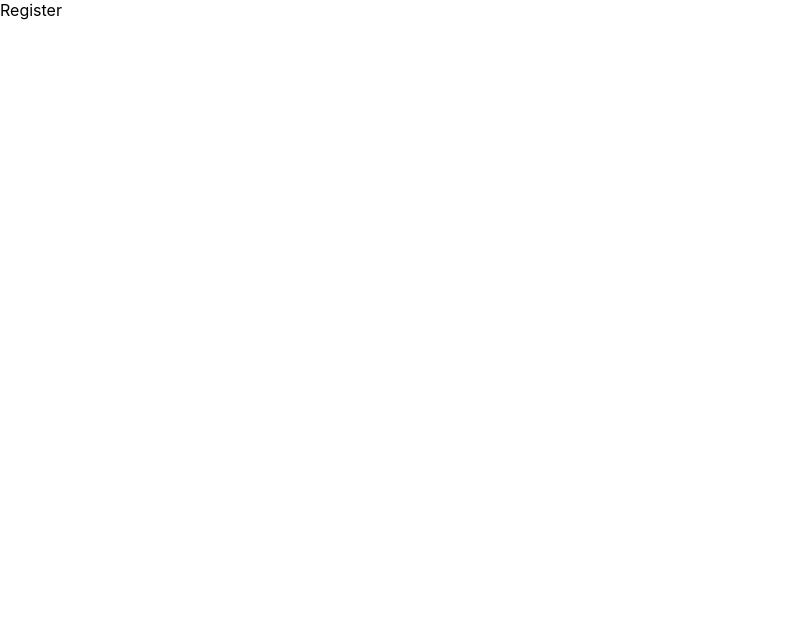
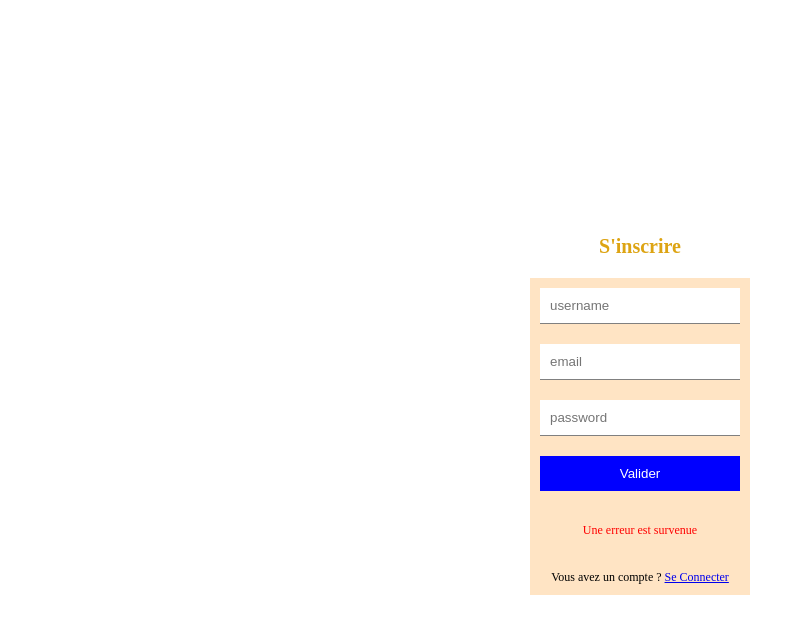
Before and after one commit to zeitounmax/ForgottenSliver, a React (Vite) app in the folder frontend/: page /register in a window 1280 px wide. Shown: the top 634 px of the page, without its empty margins (0-812 px from the left). Built offline with nearby package versions, Linux system fonts and the light colour scheme.

Commit message:
addSccsLogReg

```diff
--- a/frontend/src/App.jsx
+++ b/frontend/src/App.jsx
@@ -6,8 +6,7 @@ import Write from "./pages/Write";
 import Single from "./pages/Single";
 import Navbar from "./components/Navbar";
 import Footer from "./components/Footer";
-
-import "./App.css";
+import "./style.scss";
 
 function Layout() {
   return (
--- a/frontend/src/components/Footer.jsx
+++ b/frontend/src/components/Footer.jsx
@@ -1,7 +1,15 @@
 import React from "react";
+import Logo from "../img/logo.png";
 
 function Footer() {
-  return <div>Footer</div>;
+  return (
+    <footer>
+      <img src={Logo} alt="" />
+      <span>
+        Fabriqué avec ♥️ sur <b>React.js</b>.
+      </span>
+    </footer>
+  );
 }
 
 export default Footer;
--- a/frontend/src/components/Navbar.jsx
+++ b/frontend/src/components/Navbar.jsx
@@ -1,7 +1,34 @@
 import React from "react";
+import { Link } from "react-router-dom";
+import logo from "../assets/logo.png";
 
 function Navbar() {
-  return <div>Navbar</div>;
+  return (
+    <div className="navbar">
+      <div className="container">
+        <div className="logo">
+          <Link to="/">
+            <img src={logo} className="logo" alt="logo" />
+          </Link>
+        </div>
+        <div className="links">
+          <Link className="link" to="/?cat=art">
+            <h6>Articles</h6>
+          </Link>
+          <Link className="link" to="/?cat=dossier">
+            <h6>Dossiers</h6>
+          </Link>
+          <span>ZeitounMax</span>
+          <span>Déconnexion</span>
+          <span className="write">
+            <Link className="link" to="/write">
+              Ecrire
+            </Link>
+          </span>
+        </div>
+      </div>
+    </div>
+  );
 }
 
 export default Navbar;
--- a/frontend/src/pages/Home.jsx
+++ b/frontend/src/pages/Home.jsx
@@ -1,10 +1,54 @@
-import logo from "../assets/logo.png";
+import React from "react";
+import { Link } from "react-router-dom";
 
-export default function Home() {
+function Home() {
+  const posts = [
+    {
+      id: 1,
+      title: "Lorem Ipsum",
+      desc: "Lorem, ipsum dolor sit amet consectetur adipisicing elit. A possimus excepturi aliquid nihil cumque ipsam facere aperiam at! Ea dolorem ratione sit debitis deserunt repellendus numquam ab vel perspiciatis corporis!",
+      img: "https://images.pexels.com/photos/7008010/pexels-photo-7008010.jpeg?auto=compress&cs=tinysrgb&w=1260&h=750&dpr=2",
+    },
+    {
+      id: 2,
+      title: "Lorem Ipsum",
+      desc: "Lorem, ipsum dolor sit amet consectetur adipisicing elit. A possimus excepturi aliquid nihil cumque ipsam facere aperiam at! Ea dolorem ratione sit debitis deserunt repellendus numquam ab vel perspiciatis corporis!",
+      img: "https://images.pexels.com/photos/7008010/pexels-photo-7008010.jpeg?auto=compress&cs=tinysrgb&w=1260&h=750&dpr=2",
+    },
+    {
+      id: 3,
+      title: "Lorem Ipsum",
+      desc: "Lorem, ipsum dolor sit amet consectetur adipisicing elit. A possimus excepturi aliquid nihil cumque ipsam facere aperiam at! Ea dolorem ratione sit debitis deserunt repellendus numquam ab vel perspiciatis corporis!",
+      img: "https://images.pexels.com/photos/7008010/pexels-photo-7008010.jpeg?auto=compress&cs=tinysrgb&w=1260&h=750&dpr=2",
+    },
+    {
+      id: 4,
+      title: "Lorem Ipsum",
+      desc: "Lorem, ipsum dolor sit amet consectetur adipisicing elit. A possimus excepturi aliquid nihil cumque ipsam facere aperiam at! Ea dolorem ratione sit debitis deserunt repellendus numquam ab vel perspiciatis corporis!",
+      img: "https://images.pexels.com/photos/7008010/pexels-photo-7008010.jpeg?auto=compress&cs=tinysrgb&w=1260&h=750&dpr=2",
+    },
+  ];
+
   return (
-    <header className="App-header">
-      <img src={logo} className="App-logo" alt="logo" />
-      <p>Forgotten Silver</p>
-    </header>
+    <div className="home">
+      <div className="posts">
+        {posts.map((post) => (
+          <div className="post" key={post.id}>
+            <div className="img">
+              <img src={post.img} alt="" />
+            </div>
+            <div className="content">
+              <Link className="link" to={`/post/${post.id}`}>
+                <h1>{post.title}</h1>
+                <p>{post.desc}</p>
+                <button type="button">Lire en plus</button>
+              </Link>
+            </div>
+          </div>
+        ))}
+      </div>
+    </div>
   );
 }
+
+export default Home;
--- a/frontend/src/pages/Login.jsx
+++ b/frontend/src/pages/Login.jsx
@@ -1,7 +1,21 @@
 import React from "react";
+import { Link } from "react-router-dom";
 
 function Login() {
-  return <div>Login</div>;
+  return (
+    <div className="auth">
+      <h1>Login</h1>
+      <form>
+        <input required type="text" placeholder="username" />
+        <input required type="password" placeholder="password" />
+        <button type="submit">Valider</button>
+        <p>Une erreur est survenu</p>
+        <span>
+          Tu n'as pas de compte ? <Link to="/register">S'inscrire</Link>
+        </span>
+      </form>
+    </div>
+  );
 }
 
 export default Login;
--- a/frontend/src/pages/Register.jsx
+++ b/frontend/src/pages/Register.jsx
@@ -1,7 +1,22 @@
 import React from "react";
+import { Link } from "react-router-dom";
 
 function Register() {
-  return <div>Register</div>;
+  return (
+    <div className="auth">
+      <h1>S'inscrire</h1>
+      <form>
+        <input required type="text" placeholder="username" />
+        <input required type="email" placeholder="email" />
+        <input required type="password" placeholder="password" />
+        <button type="submit">Valider</button>
+        <p>Une erreur est survenue</p>
+        <span>
+          Vous avez un compte ? <Link to="/login">Se Connecter</Link>
+        </span>
+      </form>
+    </div>
+  );
 }
 
 export default Register;
--- /dev/null
+++ b/frontend/src/style.scss
@@ -0,0 +1,194 @@
+.app {
+  display: flex;
+  justify-content: center;
+
+  .container {
+    width: 1024px;
+
+    .link {
+      text-decoration: none;
+      color: inherit;
+    }
+
+    // Login and Register
+
+    .auth {
+      display: flex;
+      flex-direction: column;
+      align-items: center;
+      justify-content: center;
+      height: 100vh;
+    }
+
+    h1 {
+      font-size: 20px;
+      color: rgb(221, 164, 19);
+      margin-bottom: 20px;
+    }
+
+    form {
+      display: flex;
+      flex-direction: column;
+      padding: 10px;
+      background-color: bisque;
+      width: 200px;
+      gap: 20px;
+
+      input {
+        padding: 10px;
+        border: none;
+        border-bottom: 1px solid gray;
+      }
+    }
+
+    button {
+      padding: 10px;
+      border: none;
+      background-color: blue;
+      cursor: pointer;
+      color: white;
+    }
+
+    span {
+      font-size: 12px;
+      text-align: center;
+    }
+
+    p {
+      font-size: 12px;
+      color: red;
+      text-align: center;
+    }
+
+    // Navbar
+    .navbar {
+      .container {
+        padding: 10px 0px;
+        display: flex;
+        align-items: center;
+        justify-content: space-between;
+
+        .logo {
+          img {
+            width: 250px;
+          }
+        }
+
+        .links {
+          display: flex;
+          align-items: center;
+          gap: 10px;
+
+          h6 {
+            font-size: 16px;
+            font-weight: 300;
+          }
+
+          span {
+            cursor: pointer;
+          }
+
+          .write {
+            background-color: red;
+            color: white;
+            width: 50px;
+            height: 50px;
+            border-radius: 50%;
+            display: flex;
+            align-items: center;
+            justify-content: center;
+            font-weight: 300;
+            border: 1px solid white;
+
+            &:hover {
+              width: 48px;
+              height: 48px;
+              color: red;
+              background-color: white;
+              border: 1px solid red;
+            }
+          }
+        }
+      }
+    }
+  }
+
+  // Footer
+  footer {
+    margin-top: 100px;
+    padding: 20px;
+    display: flex;
+    align-items: center;
+    background-color: black;
+    color: white;
+    justify-content: space-between;
+    font-size: 12px;
+
+    img {
+      height: 40px;
+    }
+
+    // Home
+
+    .home {
+      .posts {
+        margin-top: 50px;
+        display: flex;
+        flex-direction: column;
+        gap: 150px;
+
+        .post {
+          display: flex;
+          gap: 100px;
+
+          &:nth-child(2n + 1) {
+            flex-direction: row-reverse;
+          }
+
+          .img {
+            flex: 2;
+            position: relative;
+
+            &::after {
+              content: "";
+              width: 100%;
+              height: 100%;
+              background-color: blanchedalmond;
+              position: absolute;
+              top: 20px;
+              left: -20px;
+            }
+
+            img {
+              width: 100%;
+              max-height: 400px;
+              object-fit: cover;
+            }
+          }
+
+          .content {
+            flex: 3;
+            display: flex;
+            flex-direction: column;
+            justify-content: space-between;
+            h1 {
+              font-size: 48px;
+            }
+            p {
+              font-size: 18px;
+            }
+
+            button {
+              width: max-content;
+              padding: 10px;
+              border: none;
+              cursor: pointer;
+              background-color: #fff;
+              border: 1px solid black;
+            }
+          }
+        }
+      }
+    }
+  }
+}
```
Also changed, not shown: frontend/src/img/logo.png (added).
